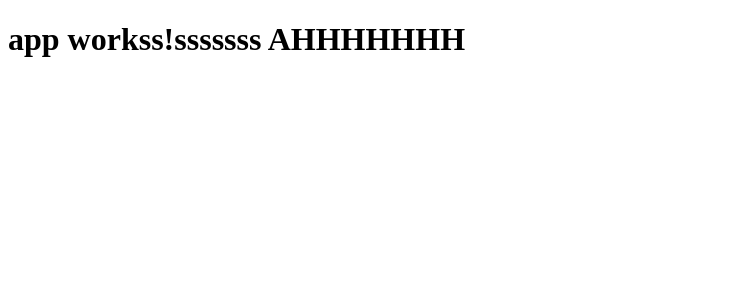
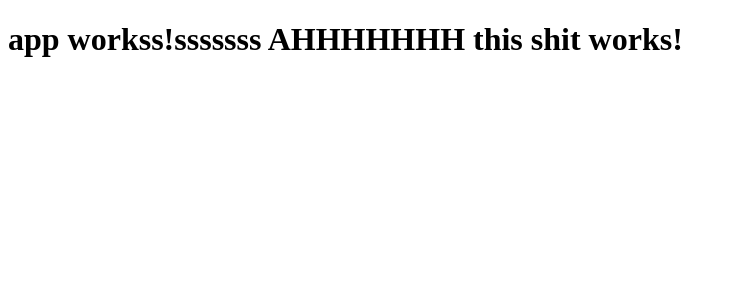
Before and after one commit to hannabeasiam/CodeFlash, an Angular app: page / in a window 1280 px wide. Shown: the top 300 px of the page, without its empty margins (0-734 px from the left). Built offline with nearby package versions, Linux system fonts and the light colour scheme.

Commit message:
git hub pages works

```diff
--- a/src/app/app.component.ts
+++ b/src/app/app.component.ts
@@ -5,5 +5,5 @@ import { Component } from '@angular/core';
   templateUrl: './app.component.html'
 })
 export class AppComponent {
-  title = 'app workss!sssssss AHHHHHHH';
+  title = 'app workss!sssssss AHHHHHHH this shit works!';
 }
```
